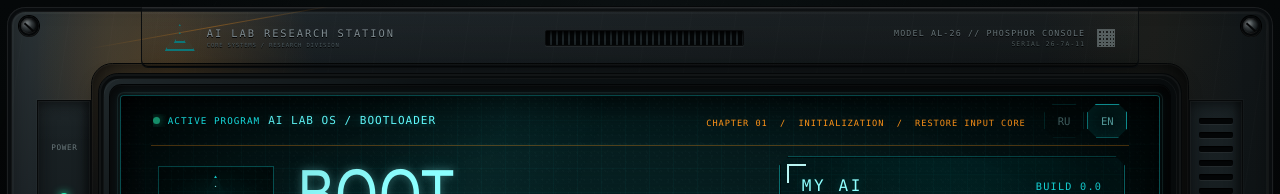
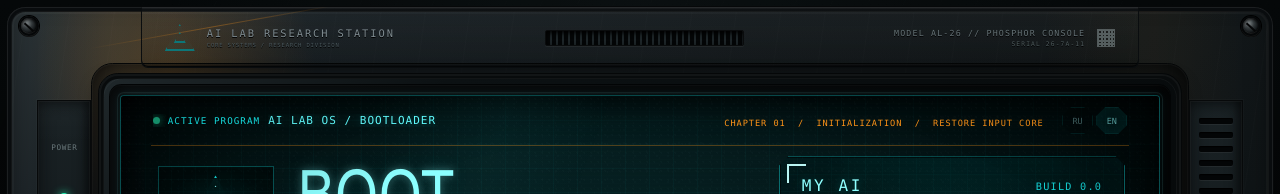
Before and after one commit to resarytrew/MyAI, a React (Vite) app: page / in a window 1280 px wide. Shown: the top 194 px of the page. Built offline with nearby package versions, Linux system fonts and the light colour scheme.

Commit message:
Fix boot language control styling

```diff
--- a/src/ui/monitor/MonitorShellBoot.module.css
+++ b/src/ui/monitor/MonitorShellBoot.module.css
@@ -41,12 +41,12 @@
   opacity: .66;
 }
 
-.languageSwitch button {
-  min-width: 31px;
-  min-height: 27px;
-  padding: 0;
-  border-color: rgb(24 237 240 / 15%);
-  font-size: .53rem;
+.languageButton {
+  min-width: 31px !important;
+  min-height: 27px !important;
+  padding: 0 !important;
+  border-color: rgb(24 237 240 / 15%) !important;
+  font-size: .53rem !important;
 }
 
 .workspace {
```
